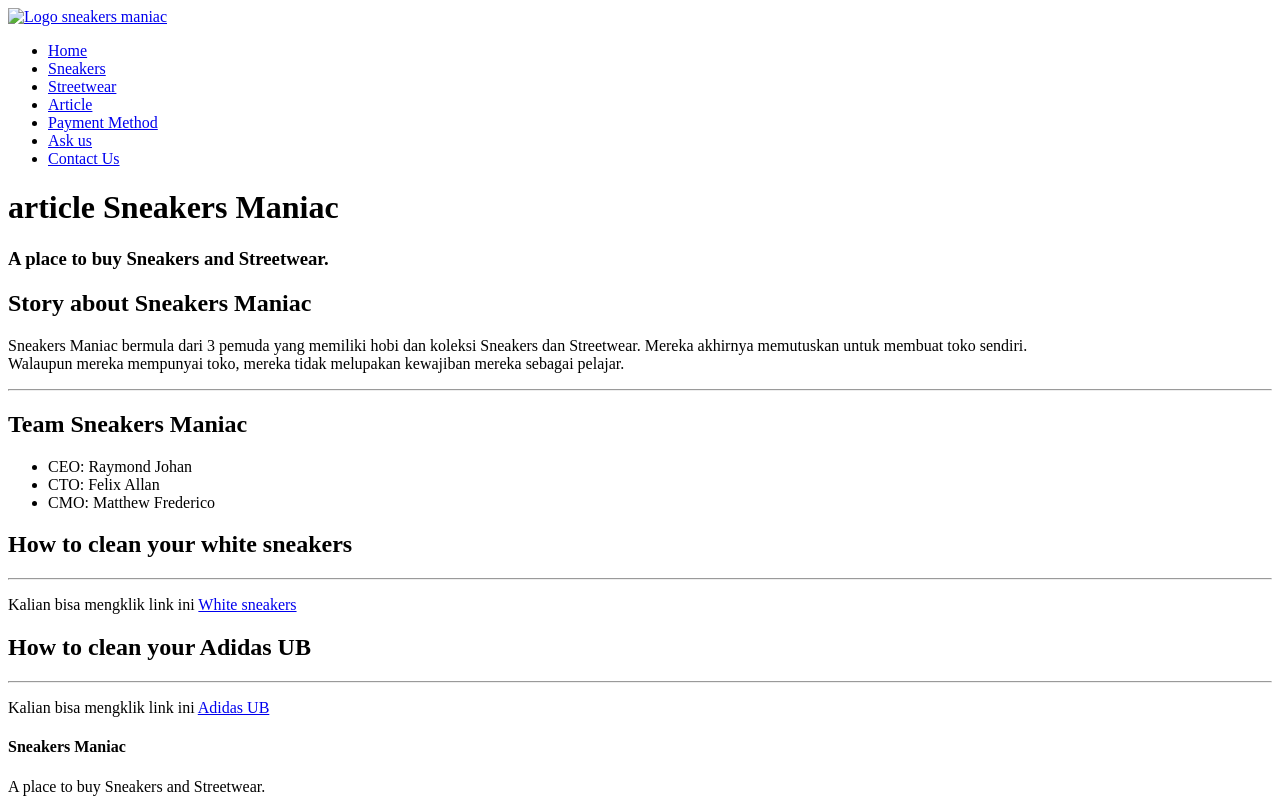
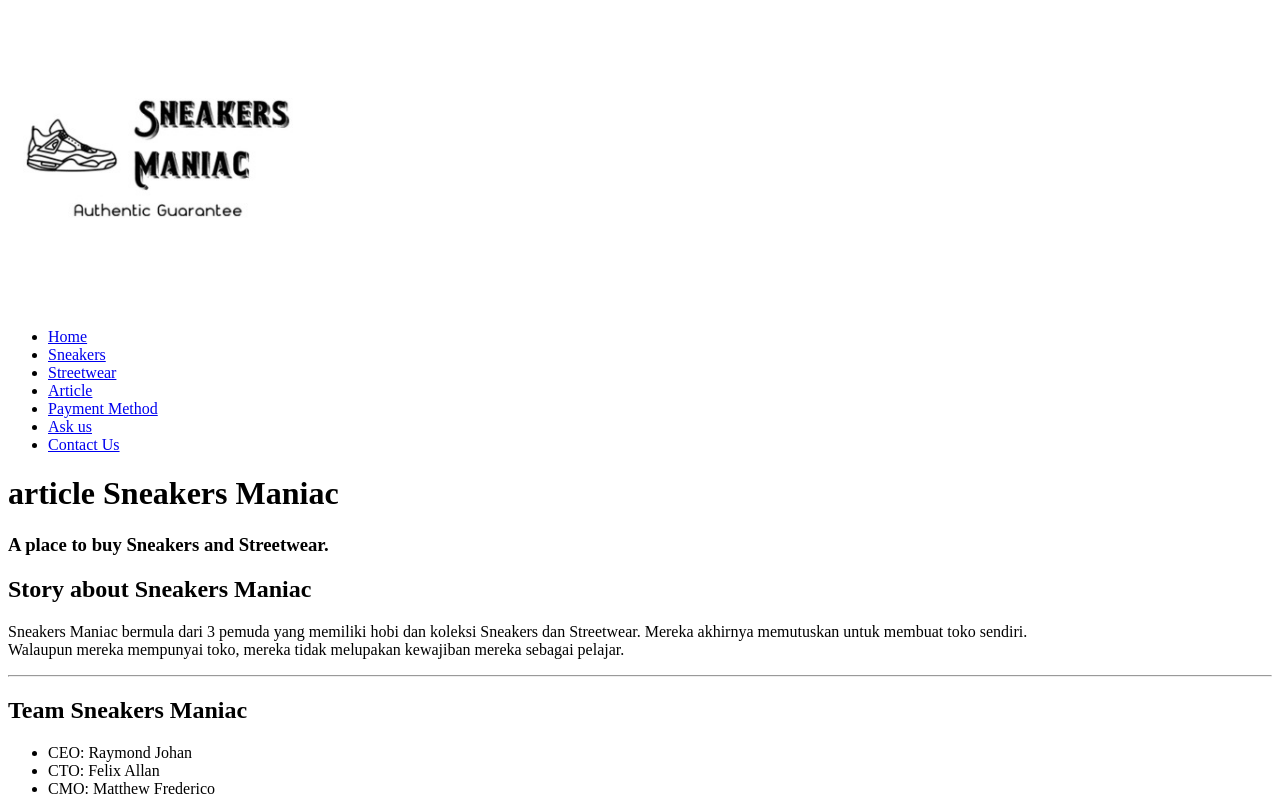
Before and after one commit to raymondjohan/raymondjohan.github.io, a plain HTML site: page article.html in a window 1280 px wide. Shown: the top 801 px of the page. Drawn offline with Linux system fonts and the light colour scheme.

Commit message:
Update article.html

```diff
--- a/article.html
+++ b/article.html
@@ -16,7 +16,7 @@
 <body>
     <!-- Start Logo -->
     <a href="index.html" title="Sneakers Maniac">
-        <img src="images/sneakers maniac.jpg" alt="Logo sneakers maniac" width="300">
+        <img src="images/sneakers-maniac.jpg" alt="Logo sneakers maniac" width="300">
      </a>
     <!-- End Logo -->
        <!-- Start menu primer -->
```
